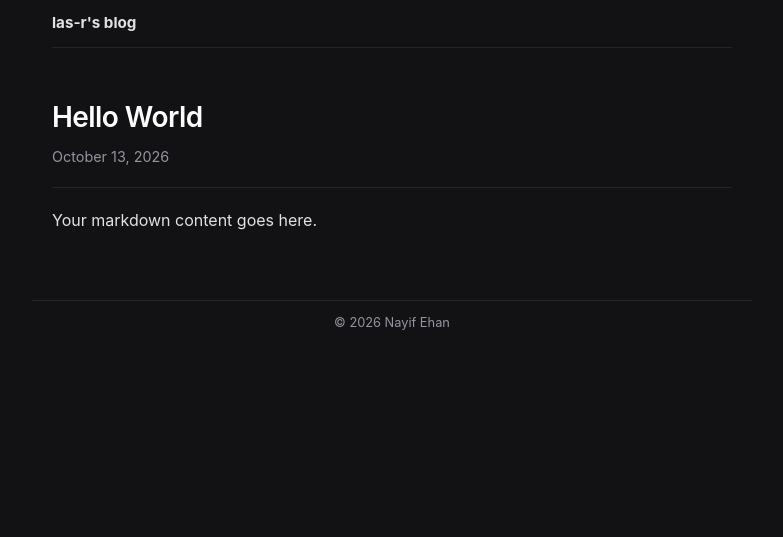
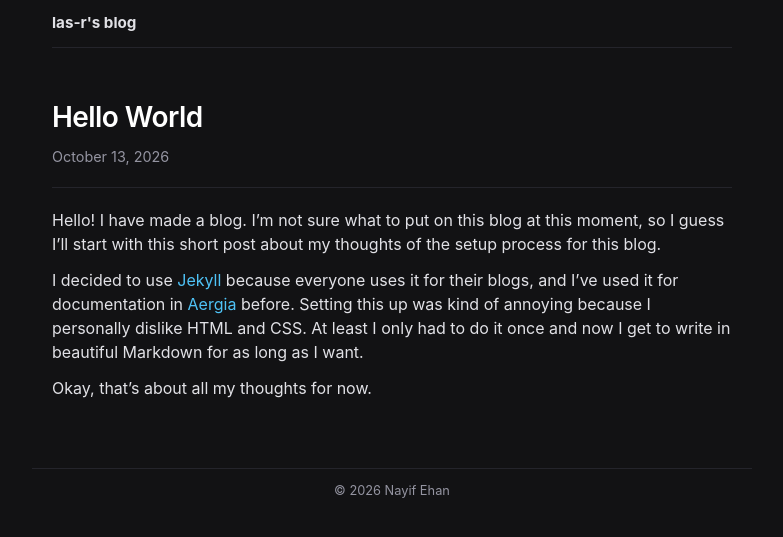
Before and after one commit to las-r/blog, a Jekyll site: the page built from _posts/2026-10-13-hello-world.md, in a window 1280 px wide. Shown: the top 537 px of the page, without its empty margins (248-1031 px from the left). Built offline with Jekyll 4.4.1, drawn with Linux system fonts in a browser that asks for light colours.

Commit message:
Add initial post

```diff
--- a/_posts/2026-10-13-hello-world.md
+++ b/_posts/2026-10-13-hello-world.md
@@ -4,4 +4,8 @@ title: "Hello World"
 date: 2026-10-13
 ---
 
-Your markdown content goes here.
+Hello! I have made a blog. I'm not sure what to put on this blog at this moment, so I guess I'll start with this short post about my thoughts of the setup process for this blog.
+
+I decided to use [Jekyll](https://jekyllrb.com) because everyone uses it for their blogs, and I've used it for documentation in [Aergia](https://github.com/las-r/aergia) before. Setting this up was kind of annoying because I personally dislike HTML and CSS. At least I only had to do it once and now I get to write in beautiful Markdown for as long as I want.
+
+Okay, that's about all my thoughts for now.
```
